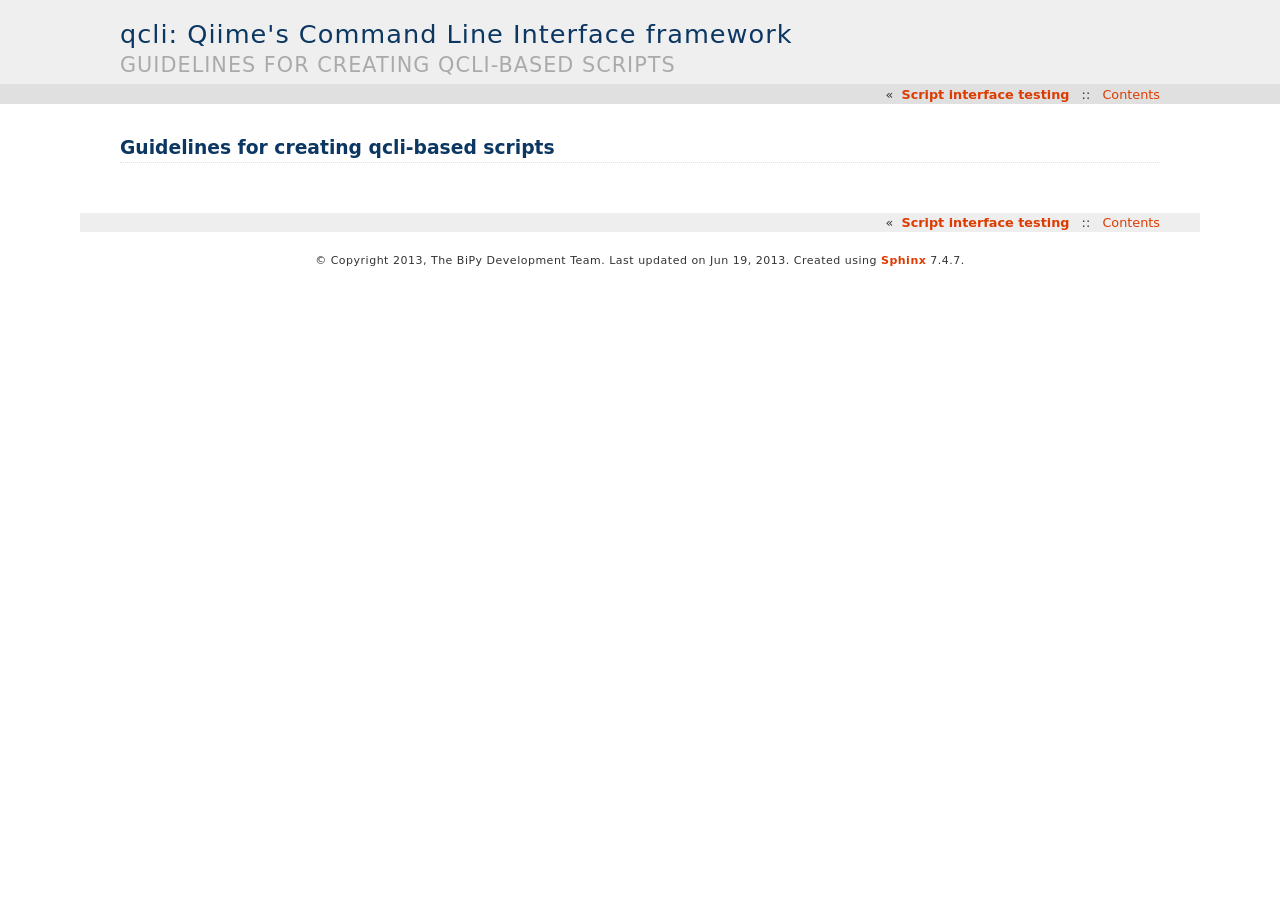
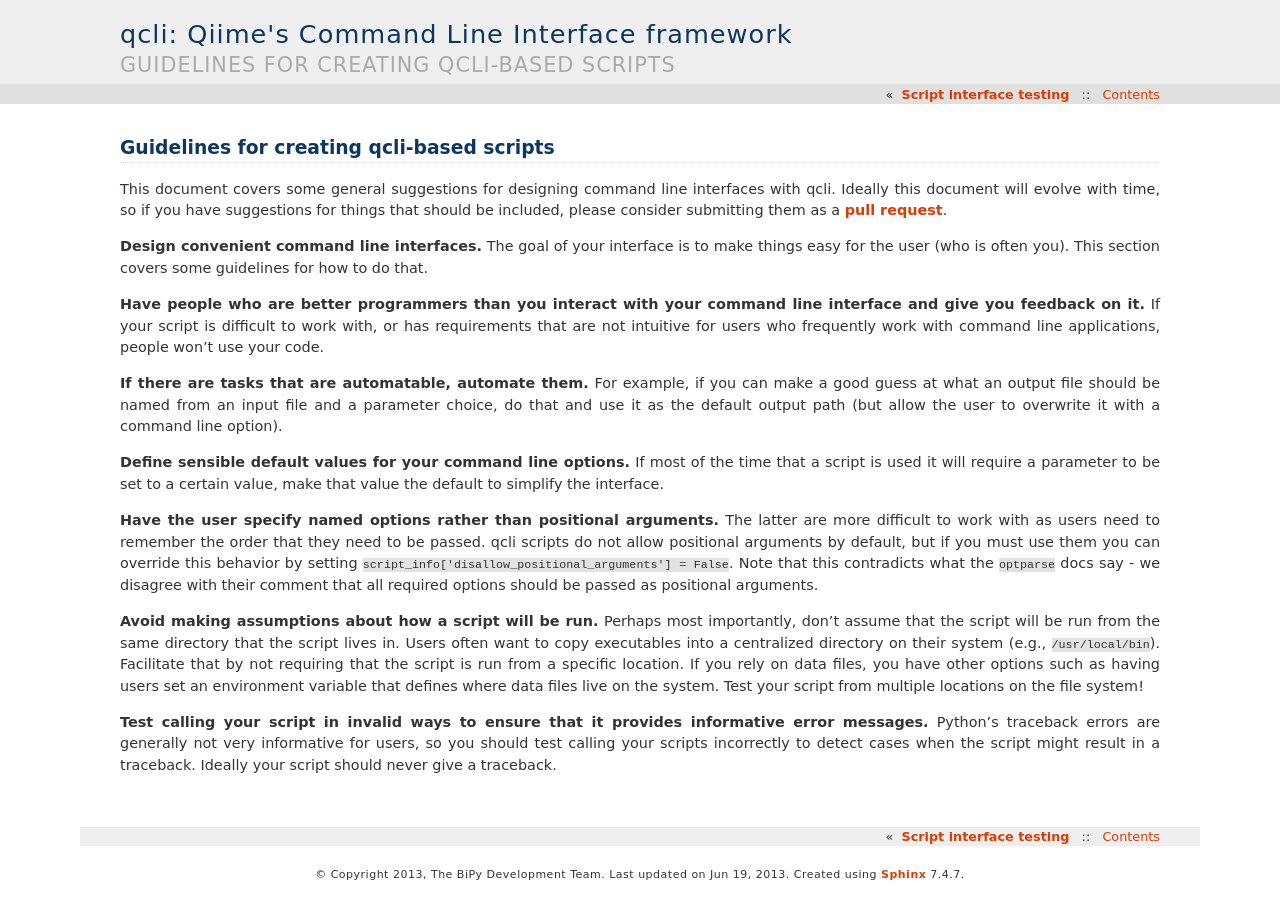
Before and after one commit to biocore/pyqi, a Sphinx documentation site: the page built from doc/guidelines/index.rst, in a window 1280 px wide. Built offline with Sphinx 7.4.7, drawn with Linux system fonts in a browser that asks for light colours.

Commit message:
ported scripting guidelines from PyCogent

```diff
--- a/doc/guidelines/index.rst
+++ b/doc/guidelines/index.rst
@@ -3,3 +3,19 @@
 ==========================================
 Guidelines for creating qcli-based scripts
 ==========================================
+
+This document covers some general suggestions for designing command line interfaces with qcli. Ideally this document will evolve with time, so if you have suggestions for things that should be included, please consider submitting them as a `pull request <https://help.github.com/articles/using-pull-requests>`_.
+
+**Design convenient command line interfaces.** The goal of your interface is to make things easy for the user (who is often you). This section covers some guidelines for how to do that.
+
+**Have people who are better programmers than you interact with your command line interface and give you feedback on it.** If your script is difficult to work with, or has requirements that are not intuitive for users who frequently work with command line applications, people won't use your code.
+
+**If there are tasks that are automatable, automate them.** For example, if you can make a good guess at what an output file should be named from an input file and a parameter choice, do that and use it as the default output path (but allow the user to overwrite it with a command line option).
+
+**Define sensible default values for your command line options.** If most of the time that a script is used it will require a parameter to be set to a certain value, make that value the default to simplify the interface.
+
+**Have the user specify named options rather than positional arguments.** The latter are more difficult to work with as users need to remember the order that they need to be passed. qcli scripts do not allow positional arguments by default, but if you must use them you can override this behavior by setting ``script_info['disallow_positional_arguments'] = False``. Note that this contradicts what the ``optparse`` docs say - we disagree with their comment that all required options should be passed as positional arguments.
+
+**Avoid making assumptions about how a script will be run.** Perhaps most importantly, don't assume that the script will be run from the same directory that the script lives in. Users often want to copy executables into a centralized directory on their system (e.g., ``/usr/local/bin``). Facilitate that by not requiring that the script is run from a specific location. If you rely on data files, you have other options such as having users set an environment variable that defines where data files live on the system. Test your script from multiple locations on the file system!
+
+**Test calling your script in invalid ways to ensure that it provides informative error messages.** Python's traceback errors are generally not very informative for users, so you should test calling your scripts incorrectly to detect cases when the script might result in a traceback. Ideally your script should never give a traceback.
```
